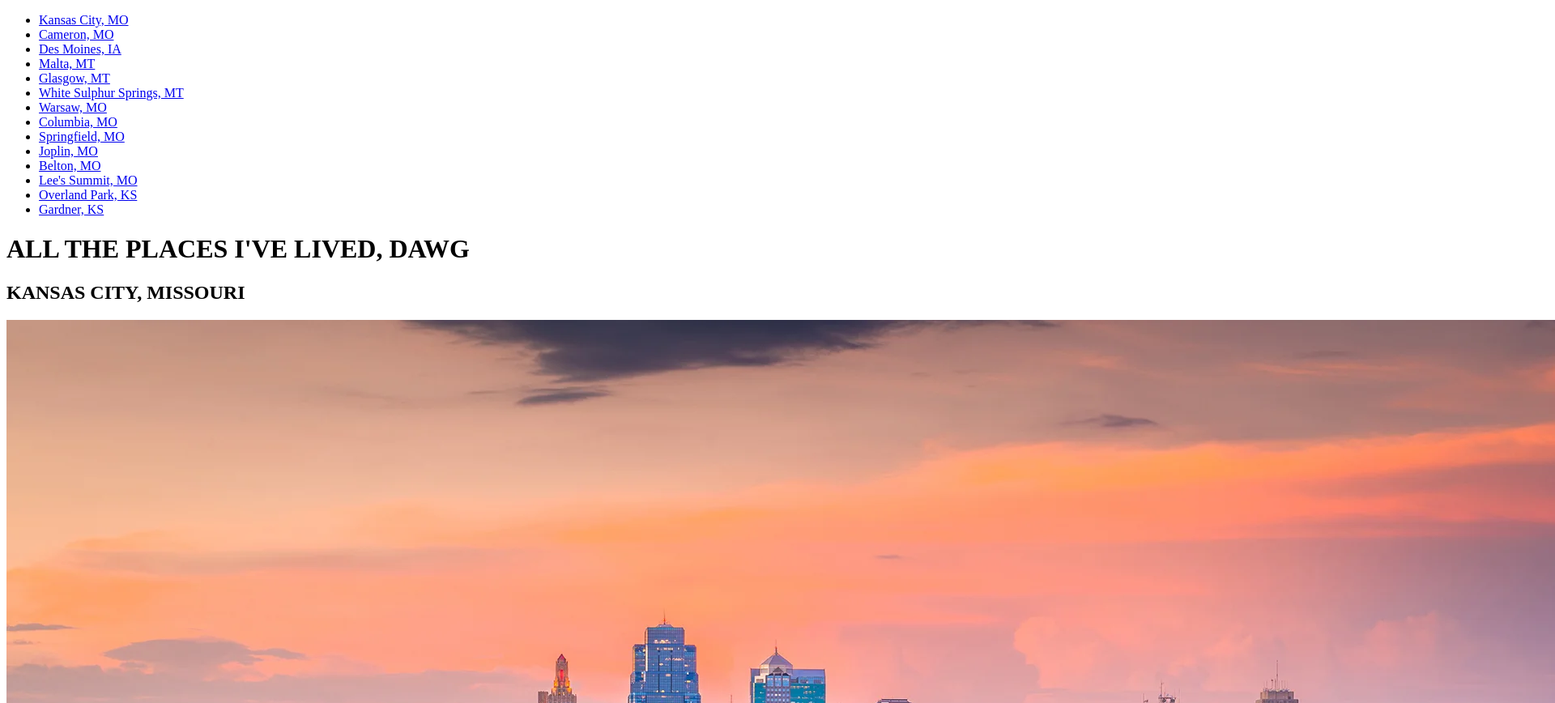
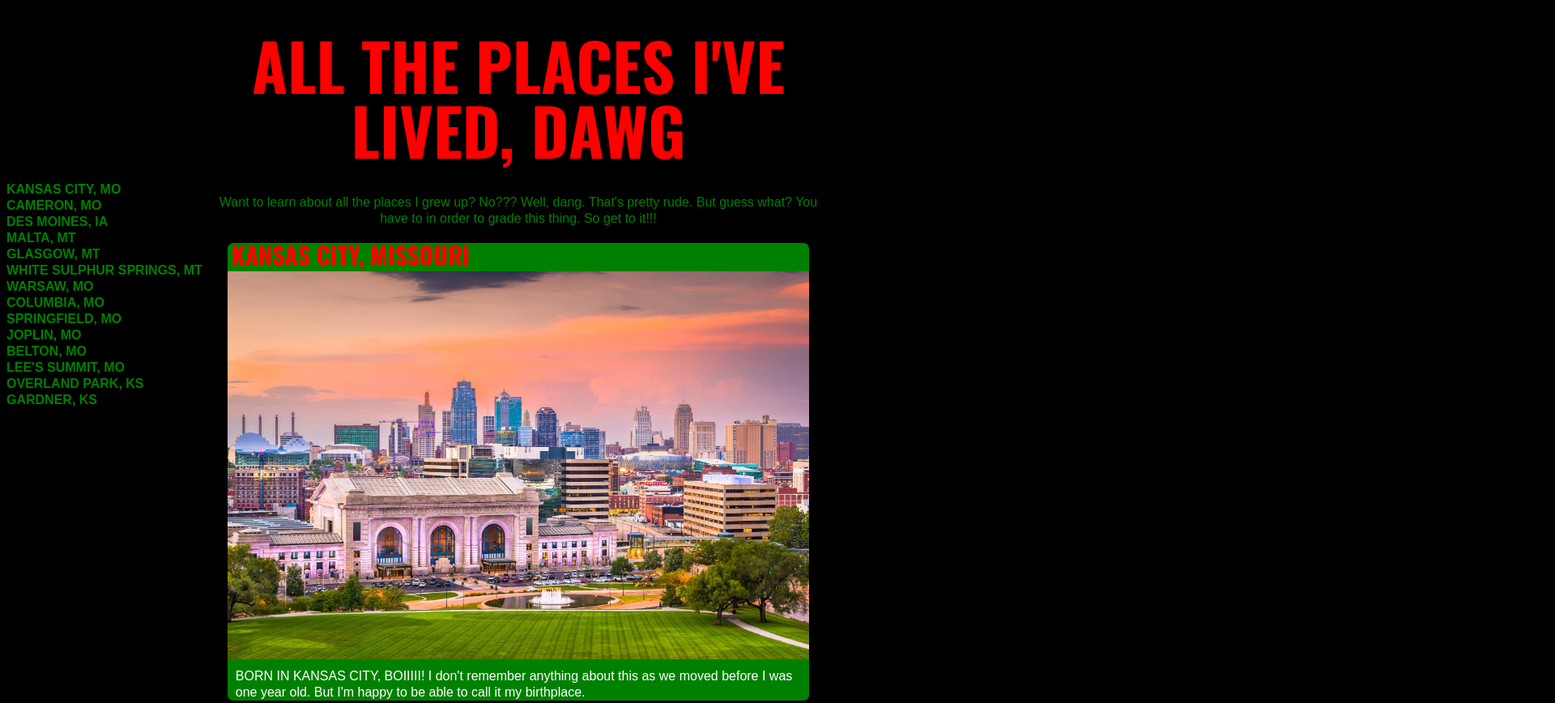
Before and after one commit to KC-LC101-June-22/js-assignment-4-html-me-something-bassopotamus, a website: page index.html in a window 1280 px wide. Shown: the top 868 px of the page at 81% size, 1920 px wide, since content can reach past the window. Drawn offline with nearby package versions, Linux system fonts and the light colour scheme.

Commit message:
Created CSS

```diff
--- a/index.html
+++ b/index.html
@@ -3,6 +3,12 @@
    <head>
 
       <title>This Poor Excuse for a Website</title>
+
+      <link rel="stylesheet" href="styles.css">
+
+      <link rel="preconnect" href="https://fonts.googleapis.com">
+      <link rel="preconnect" href="https://fonts.gstatic.com" crossorigin>
+      <link href="https://fonts.googleapis.com/css2?family=Oswald:wght@700&display=swap" rel="stylesheet">
 
    </head>
 
@@ -28,7 +34,9 @@
          </nav>
       </header>
 
-      <h1>ALL THE PLACES I'VE LIVED, DAWG</h1>
+      <h1 id="mainHeading">ALL THE PLACES I'VE LIVED, DAWG</h1>
+
+      <p class="funParagraph" id="testP">Want to learn about all the places I grew up?  No???  Well, dang.  That's pretty rude.  But guess what?  You have to in order to grade this thing.  So get to it!!!</p>
 
       <main>
 
@@ -37,14 +45,14 @@
             <section id="kansascity">
                <h2>KANSAS CITY, MISSOURI</h2>
                <img src="images/kansascity.webp" alt="">
-               <p>BORN IN KANSAS CITY, BOIIIII!  I don't remember anything about this as we moved before I was 1.  But I'm happy to be able to call it my birthplace.</p>
+               <p>BORN IN KANSAS CITY, BOIIIII!  I don't remember anything about this as we moved before I was one year old.  But I'm happy to be able to call it my birthplace.</p>
 
             </section>
 
             <section id="cameron">
                <h2>CAMERON, MISSOURI</h2>
                <img src="images/cameron.jpg" alt="">
-               <p>Ok, Cameron is much less exciting than KC.  But even if there was any excitement, I again wouldn't remember as we moved a few months after I turned 2.</p>
+               <p>Ok, Cameron is much less exciting than KC.  But even if there was any excitement, I again wouldn't remember as we moved a few months after I turned two years old.</p>
 
             </section>
 
--- a/styles.css
+++ b/styles.css
@@ -1 +1,153 @@
-/* Write your CSS here! */
+/* ---NORMALIZE CODE---
+/* http://meyerweb.com/eric/tools/css/reset/
+   v2.0 | 20110126
+   License: none (public domain)
+*/
+
+html, body, div, span, applet, object, iframe,
+h1, h2, h3, h4, h5, h6, p, blockquote, pre,
+a, abbr, acronym, address, big, cite, code,
+del, dfn, em, img, ins, kbd, q, s, samp,
+small, strike, strong, sub, sup, tt, var,
+b, u, i, center,
+dl, dt, dd, ol, ul, li,
+fieldset, form, label, legend,
+table, caption, tbody, tfoot, thead, tr, th, td,
+article, aside, canvas, details, embed,
+figure, figcaption, footer, header, hgroup,
+menu, nav, output, ruby, section, summary,
+time, mark, audio, video {
+	margin: 0;
+	padding: 0;
+	border: 0;
+	font-size: 100%;
+	font: inherit;
+	vertical-align: baseline;
+}
+/* HTML5 display-role reset for older browsers */
+article, aside, details, figcaption, figure,
+footer, header, hgroup, menu, nav, section {
+	display: block;
+}
+body {
+	line-height: 1;
+}
+ol, ul {
+	list-style: none;
+}
+blockquote, q {
+	quotes: none;
+}
+blockquote:before, blockquote:after,
+q:before, q:after {
+	content: '';
+	content: none;
+}
+table {
+	border-collapse: collapse;
+	border-spacing: 0;
+}
+
+
+/*---Main CSS---*/
+
+/*---Element Selectors---*/
+body{
+    margin: 8px;
+    display: block;
+    background-color: black;
+    color: white;
+    font-family: Oswald, sans-serif;
+}
+
+main{
+    margin: 20px 20% 20px 20%;
+}
+
+img{
+    width: 100%;
+    max-width: 800px;
+    height: auto;
+}
+
+nav{
+    position: fixed;
+    top: 28%;
+    font-family: sans-serif;
+    font-weight: 600;
+    width: 20%;
+}
+
+ul{
+    list-style-type: none;
+    background-color: black;
+    width: 100%;
+    padding: 2px 2px 2px 0px;
+}
+
+li a{
+    display: block;
+    height: 20px;
+    text-transform: uppercase;
+    color: green;
+    text-decoration: none;
+    width: 100%;
+}
+
+li a:hover{
+    background-color: green;
+    color: red;
+}
+
+section{
+    background-color: green;
+    border-radius: 7px;
+    margin: 20px;
+}
+
+h1{
+    margin: 30px auto;
+    padding: 10px;
+    width: 60%;
+    text-align: center;
+    font-size: 80px;
+    background-color: black;
+}
+
+h2{
+    font-size: 30px;
+    font-weight: 700;
+    color: red;
+    margin: 5px;
+}
+
+p{
+    font-family: sans-serif;
+    margin: 10px;
+    line-height: 20px;
+}
+
+footer{
+    color: green;
+    text-align: center;
+    margin: 35px;
+}
+
+
+/*---Class Selectors---*/
+.funParagraph{
+    color: green;
+    margin: auto;
+    width: 60%;
+    text-align: center;
+}
+
+
+/*---ID Selectors---*/
+#mainHeading{
+    color: red;
+}
+
+#testP{
+    background-color: black;
+}
```
